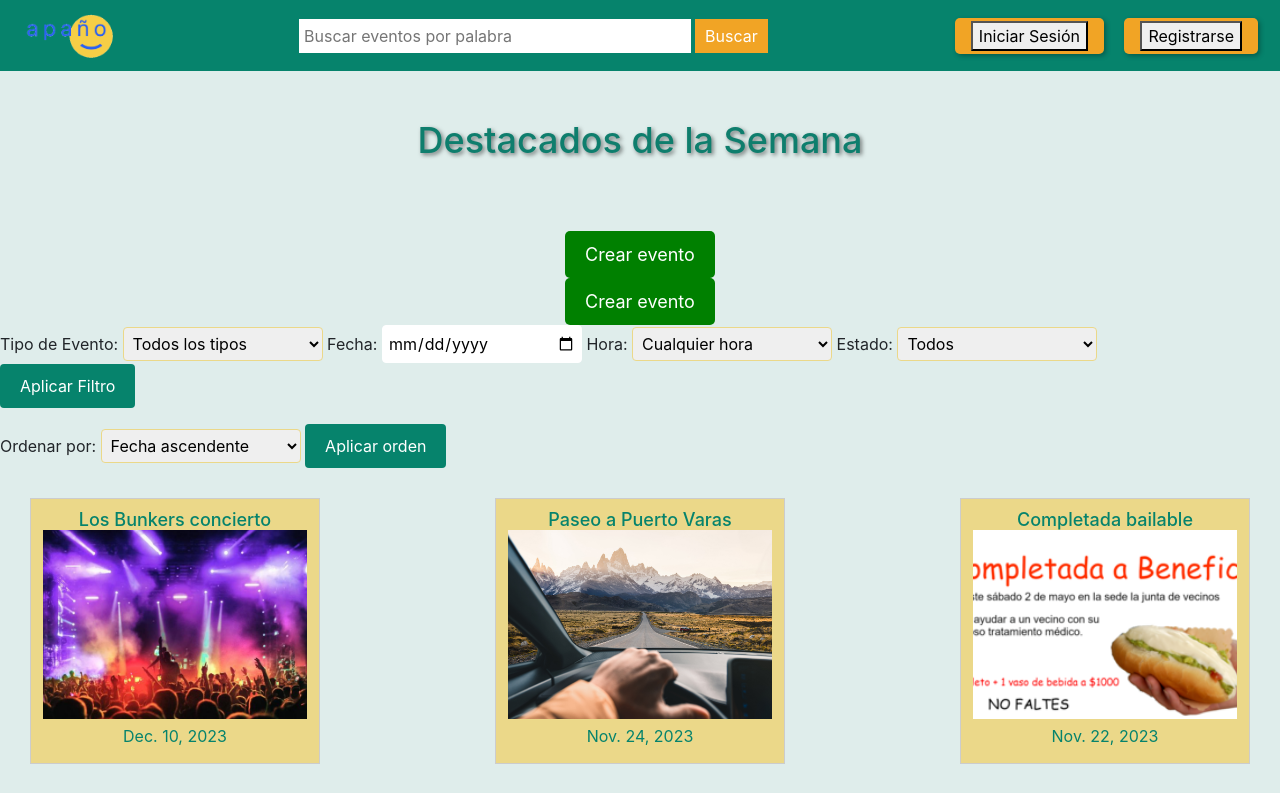
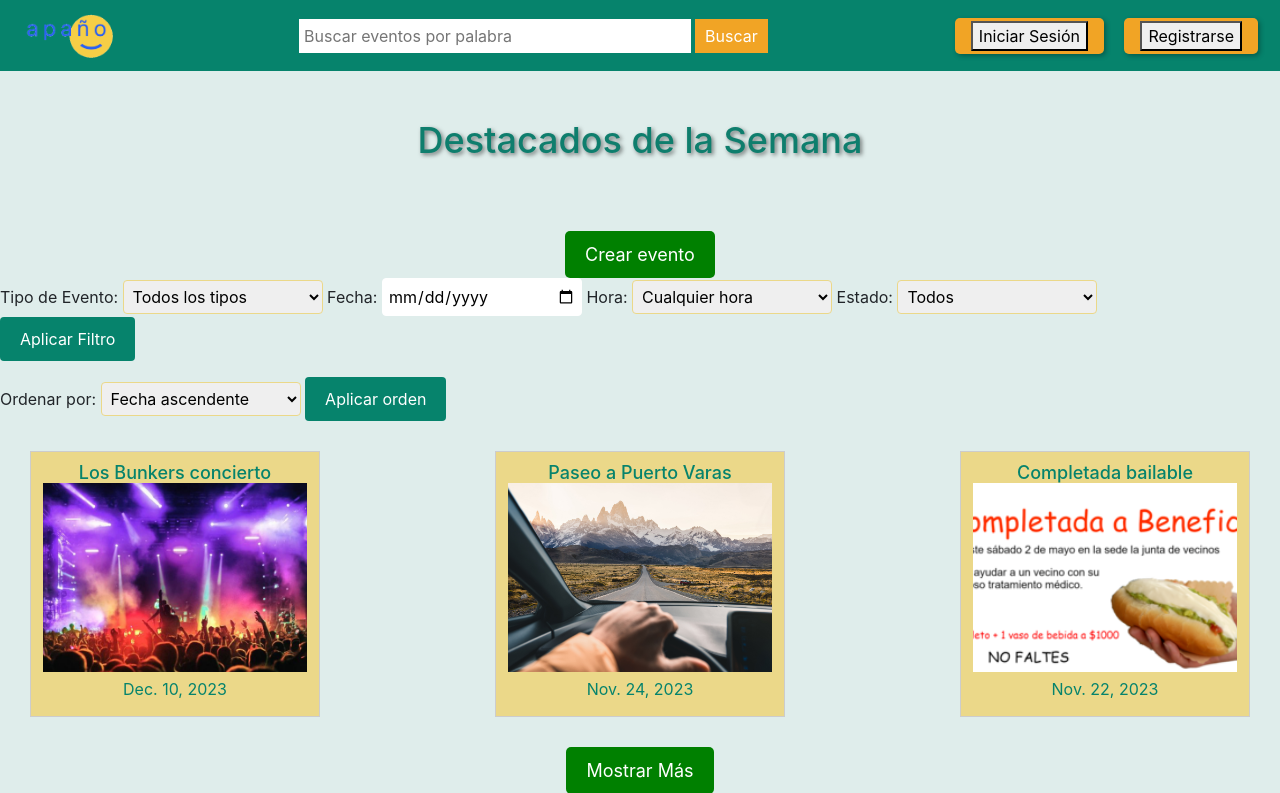
Before and after one commit to DCC-CC4401/2023-2-grupo-11, a Django app: page /eventos_destacados/ in a window 1280 px wide. Shown: the top 793 px of the page. Run offline with Django 4.2, Linux system fonts and the light colour scheme; data comes from the database, SQL or seed files in the repository; some libraries are stand-ins or nearby versions.

Commit message:
style: elimino botton que ya no se usa

```diff
--- a/apagno_app/perfil_apagno_app/templates/destacados.html
+++ b/apagno_app/perfil_apagno_app/templates/destacados.html
@@ -26,9 +26,6 @@
 <div class="container"></div>
     <div class="py-5 text-center">
         <h2 class="display" style="font-size: 36px; color: #0e7e6d; margin-bottom: 20px; text-align: center; text-shadow: 2px 2px 4px rgba(0, 0, 0, 0.5);">Destacados de la Semana</h2>
-    </div>
-    <div class="crear-evento">
-        <a href="/perfil_apagno_app/crear_evento"> <button id='mostrar-mas' type="submit"> Crear evento</button></a>
     </div>
     <!-- Button trigger modal -->
     <div class="crear-evento">
```
